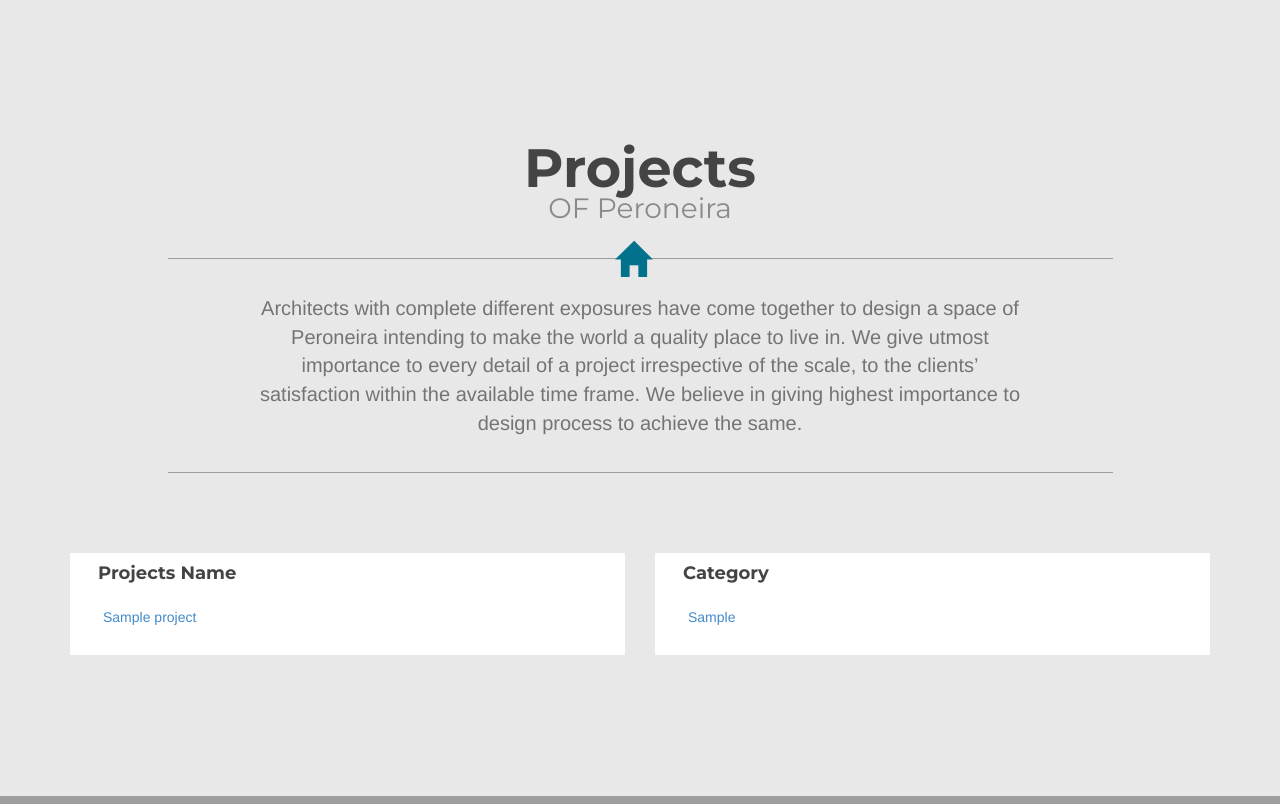
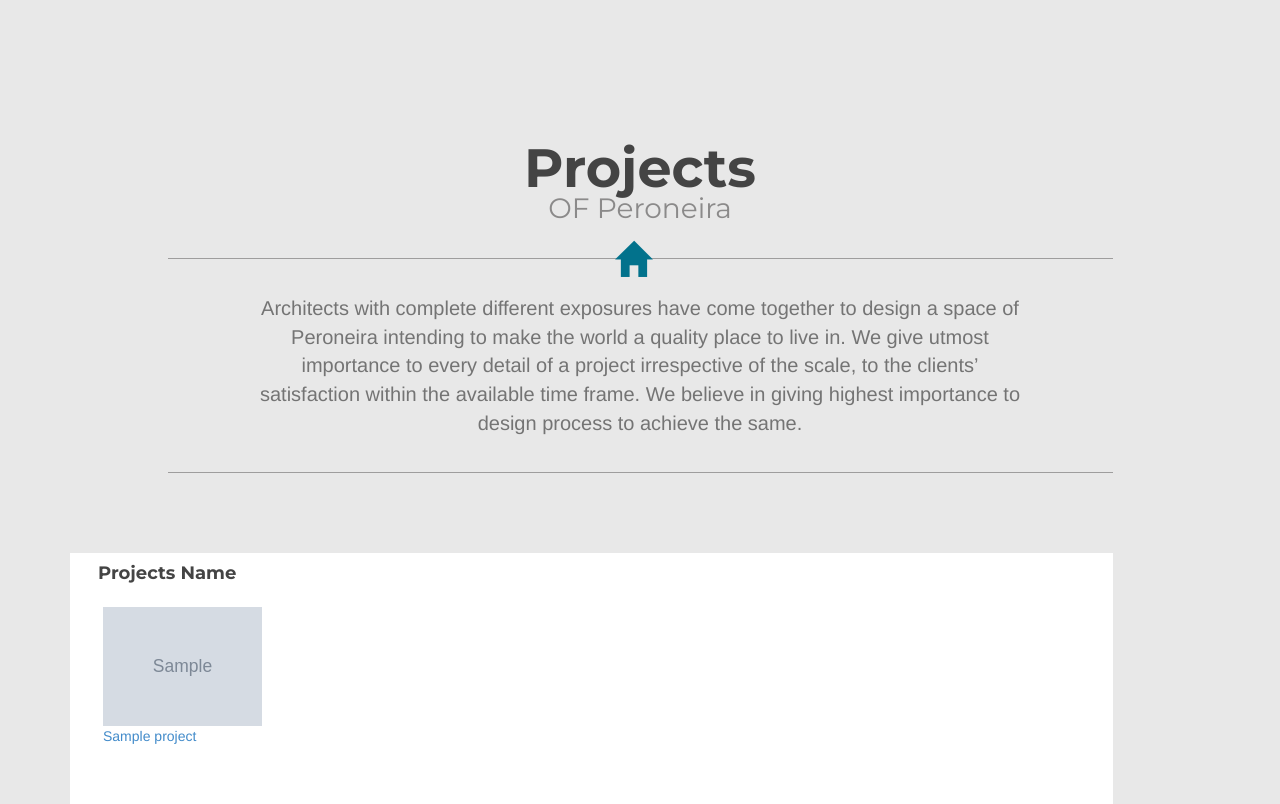
Before and after one commit to pardhu24/tjsperoniera, a PHP site: page / in a window 1280 px wide. Shown: the part 4060-4864 px from the top of the page. Run offline with PHP 8.4, Linux system fonts and the light colour scheme; tables that the repository leaves empty or names only in its code hold one stand-in row (values such as "Sample post"); grey boxes marked "Sample" are stand-in pictures; data that the repository does not hold is empty; some libraries are stand-ins or nearby versions; grey boxes are pictures that could not be loaded.

Commit message:
design
Design issues

```diff
--- a/css/style.css
+++ b/css/style.css
@@ -720,6 +720,7 @@ a:focus{
 
 .box_text{
 	padding:20px 25px;
+
 }
 
 /* 04-2 Location Map */
--- a/header.php
+++ b/header.php
@@ -102,7 +102,7 @@ body {
 			 $("#nav").hide();
 			  $("#nav_list li").hide();
             $("#show li").click(function(e) {
-				$("#nav_list li").toggle();
+				$("#nav_list li").toggle(300);
             });
         });
 
@@ -153,7 +153,8 @@ include "admin/database/update.php";
   					<div class="container">
    			<div class="collapse navbar-collapse" id="nav_menu">
      		<ul id="nav_list" class="nav navbar-nav navbar-right">
-
+        			<li style="font-size:35px;"><a href="https://plus.google.com/+Peroneira/posts" style="color:#777;padding:5px;"><i class="fa fa-google-plus-square"></i></a>
+<a href="https://www.facebook.com/Peroneira" style="color:#777;padding:5px;"><i class="fa fa-facebook-square"></i></a></li>
                   <li id="aboutus" style="background:url(images/menu%20tiles/about.png) no-repeat top left; background-size:contain;"><a style="display:block;height:85px;width:85px;" href="index.php#aboutvsp"></a></li>
 
                                 <li class="active" style="background:url(images/menu%20tiles/project_03.png) no-repeat top left; background-size:contain;"><a style="display:block;height:85px;width:85px;"  href="index.php#Projects"></a></li>
@@ -161,7 +162,7 @@ include "admin/database/update.php";
                                 <li style="background:url(images/menu%20tiles/services_11.png) no-repeat top left; background-size:contain;"><a style="display:block;height:85px;width:85px;" href="index.php#Services"></a></li>
                                 <li style="background:url(images/menu%20tiles/gallery_06.png) no-repeat top left; background-size:contain;"><a style="display:block;height:85px;width:85px;" href="index.php#gallery"></a></li>
 
-                                <li  style="background:url(images/menu%20tiles/contact_03.png) no-repeat top left; background-size:contain;"><a style="display:block;height:85px;width:85px;" href="index.php#contact"></a></li>
+                                <li  style="margin-left:1px; background:url(images/menu%20tiles/contact_03.png) no-repeat top left; background-size:contain;"><a style="display:block;height:85px;width:85px;" href="index.php#contact"></a></li>
      						</ul>
                             <ul id="show">
                             <li style="list-style:none;font-size:42px;cursor:pointer;"><i class="fa fa-bars"></i>
--- a/index.php
+++ b/index.php
@@ -219,7 +219,7 @@ Architects with complete different exposures have come together to design a spac
 
                 <!-- LOCATION, DATE&TIME, ACCOMODATION-->
                 <div class="row">
-                	<div class="col-md-6">
+                	<div class="col-md-11">
                     	<div id="location" class="box animation fadeInLeft" style="padding:8px;">
                         	<div>
                         		<!--<span class="glyphicon glyphicon-map-marker box_icon"></span>-->
@@ -232,33 +232,18 @@ Architects with complete different exposures have come together to design a spac
                                 $proobj = new Select;
                                 $projects = $proobj->selectAll("projects");
                                 for($i = 0; $i<count($projects); $i++) {
+					$ImageName=split("@@@",$projects[$i]['images']);
+                            ?> 	 <a href="projects.php?id=<?php echo $projects[$i]['tableId'] ?>" style="display:inline-block;width:16.3%;">
+                         <span style="display:block;"> <img src="admin/uploaded/gallery/<?php echo $ImageName[0] ?>"  alt="<?php echo $projects[$i]['title'] ?>" width="100%" /></span><span style="display:block;height:50px;"><?php echo $projects[$i]['title'] ?></span>
 
-                            ?> 	 <a style="display:block;" href="projects.php?id=<?php echo $projects[$i]['tableId'] ?>">
-                                                            <?php echo $projects[$i]['title'] ?>
+
                                                         </a>
                                 <?php }?>
 
                             </div>
                     	</div>
                     </div>
-                    <div class="col-md-6">
-                    	<div id="date_time" class="box animation delay1 fadeInUp"  style="padding:8px;">
-                        	<div>
-                        		<!--<span class="glyphicon glyphicon-time box_icon"></span>-->
-                    			<span class="box_title">Category</span>
-                            </div>
-                            <div class="box_text">
-                            	   <?php
 
-                                for($i = 0; $i<count($projects); $i++) {
-
-                            ?> 	 <a style="display:block;" href="projects.php?id=<?php echo $projects[$i]['tableId'] ?>">
-                                                            <?php echo $projects[$i]['category'] ?>
-                                                        </a>
-                                <?php }?>
-                            </div>
-                    	</div>
-                    </div>
 
                 </div><!-- END OF LOCATION -->
 
```
